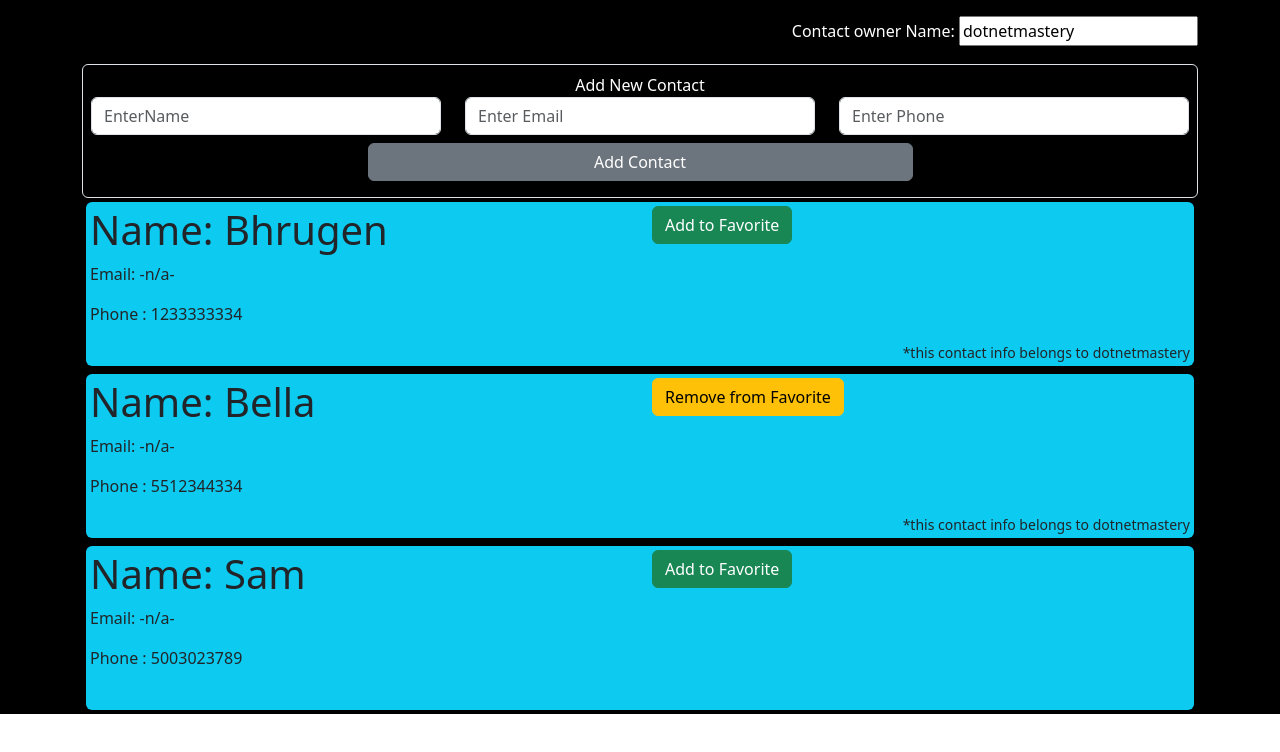
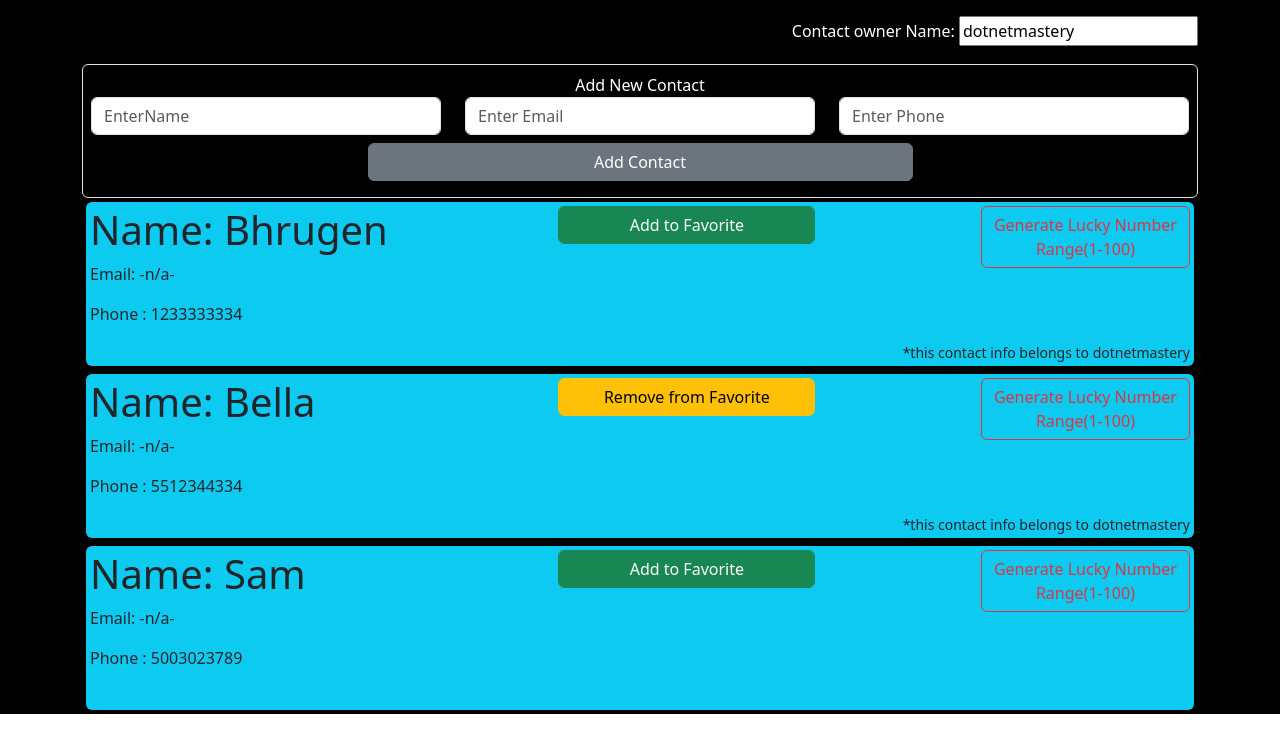
Before and after one commit to Marcelofury/vue3Demo, a Vue app in the folder vueComponentsDemo/vue-components-demo/: page / in a window 1280 px wide. Shown: the top 752 px of the page. Built offline with nearby package versions, Linux system fonts and the light colour scheme.

Commit message:
Lucky Number Generator

```diff
--- a/vueComponentsDemo/vue-components-demo/src/App.vue
+++ b/vueComponentsDemo/vue-components-demo/src/App.vue
@@ -19,6 +19,7 @@
   </div>
   </div>
 
+
   </div>
   </div>
 
@@ -29,6 +30,7 @@ import { ref, reactive } from "vue"
 import ButtonCount from "./components/ButtonCount.vue"
 import Contact from "./components/Contact.vue"
 import AddContact from "./components/AddContact.vue"
+
 
 
 
--- a/vueComponentsDemo/vue-components-demo/src/components/Contact.vue
+++ b/vueComponentsDemo/vue-components-demo/src/components/Contact.vue
@@ -2,7 +2,7 @@
     <div class="bg-info rounded p-1 pb-4 m-1">
         <div class="row">
 
-        <div class="col-6">
+        <div class="col-5">
         <h1>Name: {{ name }}</h1>
         <p>Email: {{ email }}</p>
         <p>Phone : {{ phone }}</p>
@@ -10,9 +10,12 @@
         <div class="col-3">
                 <button
                 @click="emit('update-favorite', {isFavorite: props.isFavorite, name: props.name})"
-                :class="[isFavorite ? 'btn btn-warning' : 'btn btn-success']">
+                :class="[isFavorite ? 'btn btn-warning form-control' : 'btn btn-success form-control']">
                         {{ isFavorite ? "Remove from" : "Add to" }} Favorite
                 </button>
+        </div>
+        <div class="col-4">
+                <LuckyNumber :maxNumber="100"></LuckyNumber>
         </div>
 
 
@@ -22,6 +25,7 @@
 </div>
 </template>
 <script setup>
+import LuckyNumber from "./LuckyNumber.vue"
 import { ref } from "vue";
 
         const props = defineProps({
--- /dev/null
+++ b/vueComponentsDemo/vue-components-demo/src/components/LuckyNumber.vue
@@ -0,0 +1,29 @@
+<template>
+    <div class="float-end">
+        <button class="btn btn-outline-danger" @click="generateLuckyNumber()">
+            <span v-if="luckyNumber === 0">
+                Generate Lucky Number <br>
+            Range(1-{{ maxNumber }})</span>
+            <span v-else>Lucky Number: {{ luckyNumber }} <br>
+            Click to Generate new lucky number</span>
+        </button>
+
+    </div>
+
+</template>
+
+<script setup>
+import { ref } from "vue";
+
+let luckyNumber = ref(0);
+
+const props = defineProps({
+    maxNumber: { type: Number, default: 100}
+});
+
+function generateLuckyNumber(){
+    luckyNumber.value = Math.floor(Math.random() * props.maxNumber)
+    console.log(luckyNumber.value)
+}
+
+</script>
```
